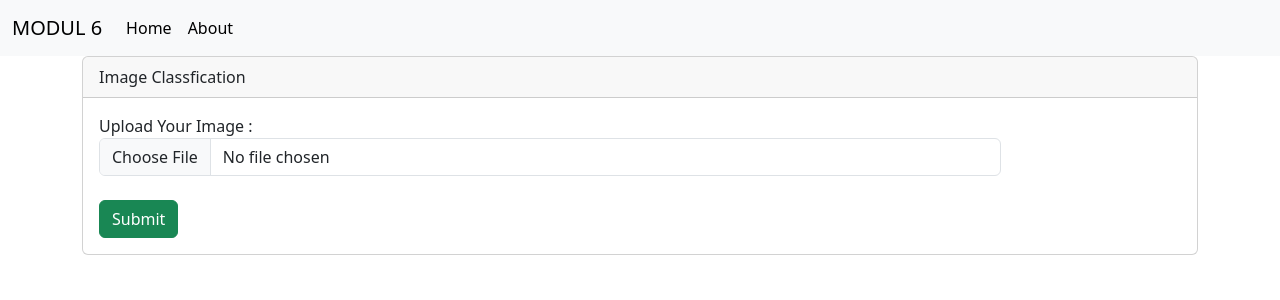
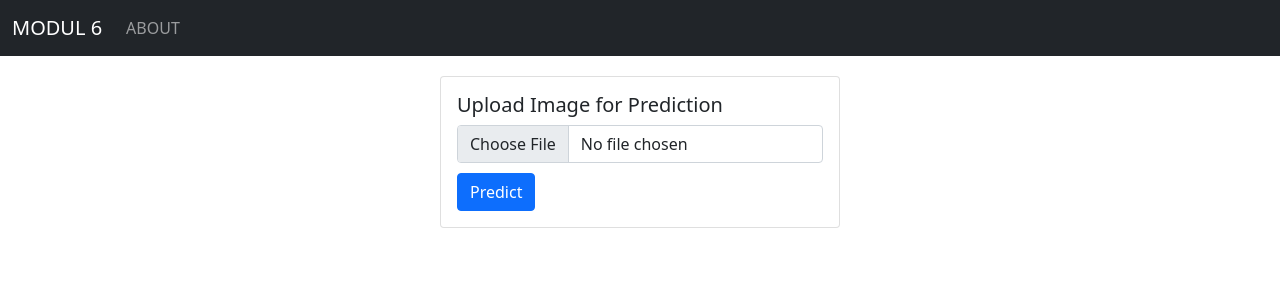
Before and after one commit to teguhprastyopy/modul6, a Flask app: page / in a window 1280 px wide. Shown: the top 300 px of the page. Run offline with Flask 3, Linux system fonts and the light colour scheme.

Commit message:
Add files via upload

```diff
--- a/MODUL6ASIKJUGA/templates/index.html
+++ b/MODUL6ASIKJUGA/templates/index.html
@@ -1,67 +1,49 @@
-
 <!DOCTYPE html>
-<html lang="en">
+<html>
 <head>
-  <title>Image Classification</title>
-  <meta charset="utf-8">
-  <meta name="viewport" content="width=device-width, initial-scale=1">
-  <link href="https://cdn.jsdelivr.net/npm/bootstrap@5.3.2/dist/css/bootstrap.min.css" rel="stylesheet" integrity="sha384-T3c6CoIi6uLrA9TneNEoa7RxnatzjcDSCmG1MXxSR1GAsXEV/Dwwykc2MPK8M2HN" crossorigin="anonymous">
+    <title>Image Prediction</title>
+    <link href="https://cdn.jsdelivr.net/npm/bootstrap@5.0.2/dist/css/bootstrap.min.css" rel="stylesheet" integrity="sha384-EVSTQN3/azprG1Anm3QDgpJLIm9Nao0Yz1ztcQTwFspd3yD65VohhpuuCOmLASjC" crossorigin="anonymous">
+    <script src="https://cdn.jsdelivr.net/npm/bootstrap@5.0.2/dist/js/bootstrap.bundle.min.js" integrity="sha384-MrcW6ZMFYlzcLA8Nl+NtUVF0sA7MsXsP1UyJoMp4YLEuNSfAP+JcXn/tWtIaxVXM" crossorigin="anonymous"></script>
 </head>
 <body>
-<nav class="navbar navbar-expand-lg bg-body-tertiary">
+    <nav class="navbar navbar-expand-lg navbar-dark bg-dark">
         <div class="container-fluid">
-    <a class="navbar-brand" href="#">MODUL 6</a>
+            <a class="navbar-brand" href="/">MODUL 6</a>
             <button class="navbar-toggler" type="button" data-bs-toggle="collapse" data-bs-target="#navbarSupportedContent" aria-controls="navbarSupportedContent" aria-expanded="false" aria-label="Toggle navigation">
                 <span class="navbar-toggler-icon"></span>
             </button>
             <div class="collapse navbar-collapse" id="navbarSupportedContent">
                 <ul class="navbar-nav me-auto mb-2 mb-lg-0">
                     <li class="nav-item">
-          <a class="nav-link active" aria-current="page" href="/">Home</a>
-        </li>
-        <li class="nav-item">
-          <a class="nav-link active" aria-current="page" href="/about">About</a>
+                        <a class="nav-link" aria-current="page" href="/about">ABOUT</a>
                     </li>
                 </ul>
             </div>
         </div>
     </nav>
-<div class='container'>
-  <div class="card">
-    <div class="card-header">
-      Image Classfication
-    </div>
+    <div class="container">
+        <div class="card mx-auto" style="max-width: 400px; margin-top:20px">
             <div class="card-body">
-      <form class="form-horizontal" action="/submit" method="post" enctype="multipart/form-data">
-        <div class="form-group">
-          <label class="control-label col-sm-2" for="pwd">Upload Your Image :</label>
-          <div class="col-sm-10">
-            <input type="file" class="form-control" placeholder="Hours Studied"  name="my_image" id="pwd">
-          </div>
-        </div>
-        <br>
-        <button type="submit" class="btn btn-success">Submit</button>
+                <h5 class="card-title">Upload Image for Prediction</h5>
+                <form action="/submit" method="post" enctype="multipart/form-data">
+                    <input class="form-control" type="file" id="formFile" name="my_image">
+                    <input type="submit" class="btn btn-primary" value="Predict" style="margin-top:10px">
                 </form>
-    </div>
-  </div>
-
-  <br>
-
                 {% if prediction %}
-  <div class='card'>
-    <div class='card-body'>
-      <div class='text-center'>
-        <img src="{{img_path}}" height="400px" width="400px">
-        <p class='card-text'>
-          <h2>Your Prediction   : <i> {{prediction}} </i></h2>
-        </p>
-      </div>
+                <div class="card" style="margin-top:10px">
+                    <h5 class="card-title">Prediction: {{ prediction }}</h5>
+                    <img src="{{ img_path }}" alt="Uploaded Image" style="width:80%" class="mx-auto">
+                    <div class="card-body">
+                        <ul class="list-group list-group-flush">
+                        <li class="list-group-item">Time Taken: {{ prediction_time }} seconds</li>
+                        <li class="list-group-item">Accuracy: {{ accuracy }}%</li>
+                        <li class="list-group-item">Loss: {{ loss }}</li>
+                    </ul>
                     </div>
                 </div>
                 {% endif %}
             </div>
-
-<script src="https://cdn.jsdelivr.net/npm/bootstrap@5.3.2/dist/js/bootstrap.bundle.min.js" integrity="sha384-C6RzsynM9kWDrMNeT87bh95OGNyZPhcTNXj1NW7RuBCsyN/o0jlpcV8Qyq46cDfL" crossorigin="anonymous"></script>
+        </div>
     </div>
 </body>
 </html>
```
Also changed, not shown: MODUL6ASIKJUGA/templates/choose_image.html (added, +15 -0 lines), MODUL6ASIKJUGA/templates/index_.html (added, +67 -0 lines), MODUL6ASIKJUGA/templates/prediction.html (added, +12 -0 lines). Lines whose indentation alone changed are shown as unchanged.
